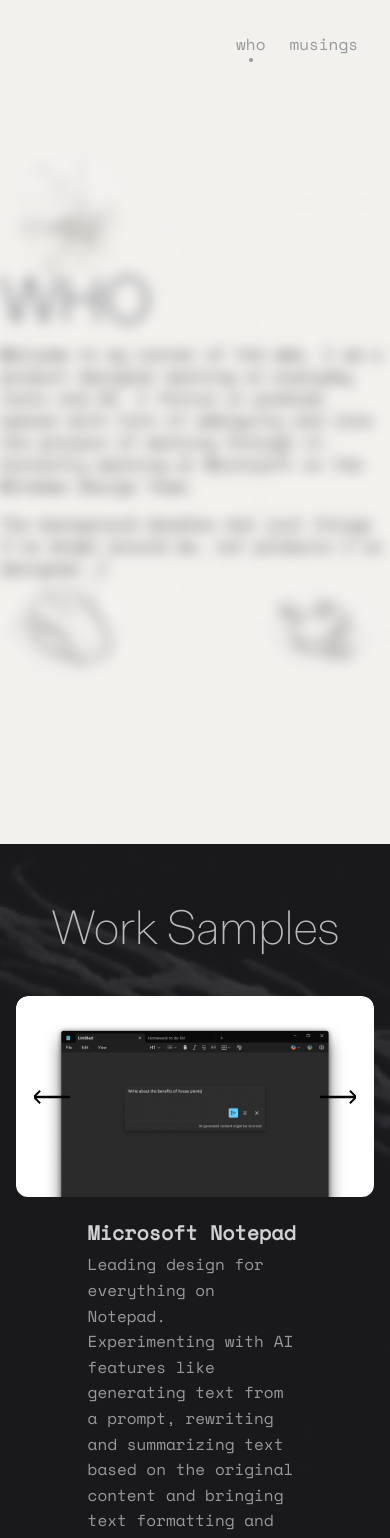
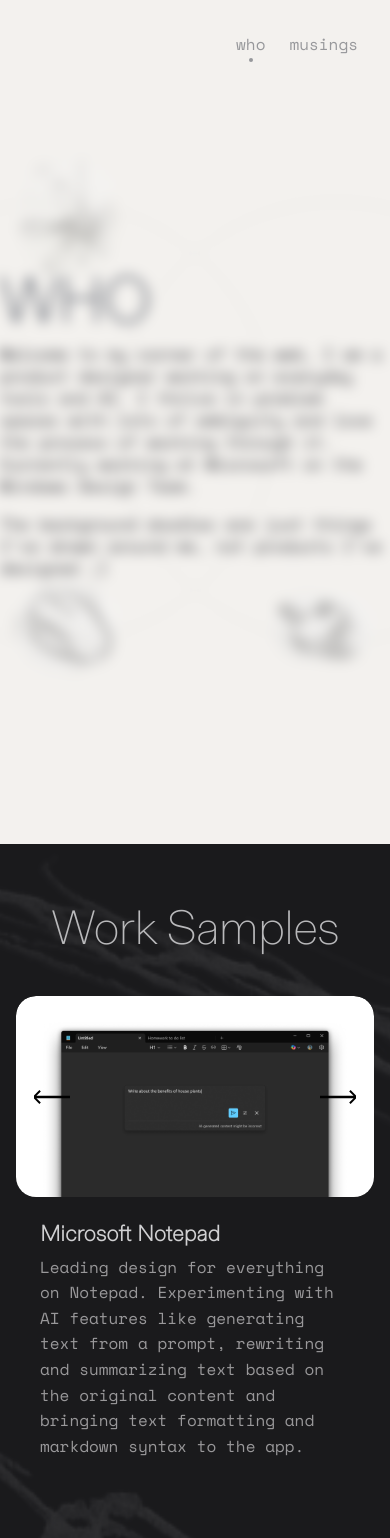
Before and after one commit to matthieuchaminade/Portfolio, a Next.js app: page / in a window 390 px wide. Shown: the top 1538 px of the page. Built offline with nearby package versions, Linux system fonts and the light colour scheme.

Commit message:
Project card radius 20px, ABCDiatypeThin header 22px, projects bg opacity 10%

```diff
--- a/src/app/components/MyProjects.tsx
+++ b/src/app/components/MyProjects.tsx
@@ -48,7 +48,7 @@
             height: "100%",
             objectFit: "cover",
             objectPosition: "center",
-            opacity: 0.15,
+            opacity: 0.1,
           }}
         />
       </div>
--- a/src/app/components/ProjectCard.tsx
+++ b/src/app/components/ProjectCard.tsx
@@ -70,14 +70,14 @@
   };
 
   return (
-    <div style={{ borderRadius: "12px", overflow: "hidden" }}>
+    <div style={{ borderRadius: "20px", overflow: "hidden" }}>
       <div style={{ position: "relative", width: "100%" }}>
         <div
           onClick={isCarousel ? handleCarouselClick : undefined}
           style={{
             aspectRatio: "16/9",
             width: "100%",
-            borderRadius: "12px",
+            borderRadius: "20px",
             overflow: "hidden",
             background: "#000",
             position: "relative",
@@ -207,7 +207,7 @@
 
       <div style={{ padding: "24px 0", width: "100%" }}>
         <div
-          className="text-left w-full font-bodymono"
+          className="project-card-body text-left w-full font-bodymono"
           style={{
             color: "#99989A",
             fontSize: "1rem",
@@ -223,8 +223,9 @@
                 color: "#D0D0D2",
                 display: "block",
                 marginBottom: "8px",
-                fontSize: "20px",
+                fontSize: "22px",
                 lineHeight: "1.15",
+                fontFamily: "ABCDiatypeThin, sans-serif",
               }}
             >
               {project.title}
--- a/src/app/globals.css
+++ b/src/app/globals.css
@@ -61,3 +61,17 @@
 video::-webkit-media-controls-enclosure {
   background: transparent !important;
 }
+
+/* Project card body: full width + 24px side padding at 940px and below */
+.project-card-body {
+  box-sizing: border-box;
+}
+@media (max-width: 940px) {
+  .project-card-body {
+    max-width: 100% !important;
+    margin-left: 0 !important;
+    margin-right: 0 !important;
+    padding-left: 24px !important;
+    padding-right: 24px !important;
+  }
+}
--- a/src/data/projects.ts
+++ b/src/data/projects.ts
@@ -55,7 +55,7 @@
   {
     id: 'sound-recorder',
     title: 'Sound Recorder',
-    description: 'Lead design to improve overall intuitiveness for the sound recorder experience by rethinking the recording flow. Brought an end to end single track editing experience right to dev handoff but unfortunately org priorties shift and we lost funding for the feature. It still remains one of my favorite projects.',
+    description: 'Led design to improve overall intuitiveness for the sound recorder experience by rethinking the recording flow. Brought an end to end single track editing experience right to dev handoff but unfortunately org priorties shift and we lost funding for the feature. It still remains one of my favorite projects.',
     category: 'design',
     year: 2024,
     client: 'Microsoft',
```
